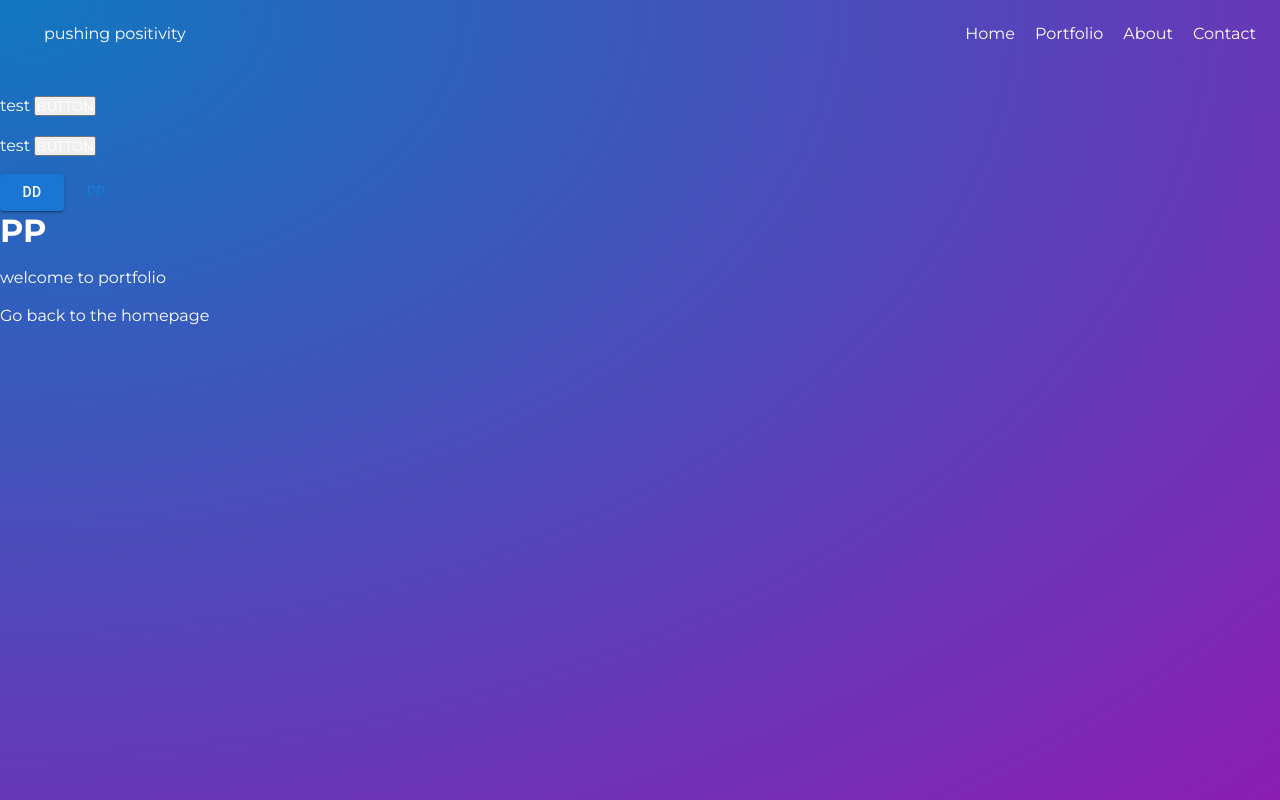
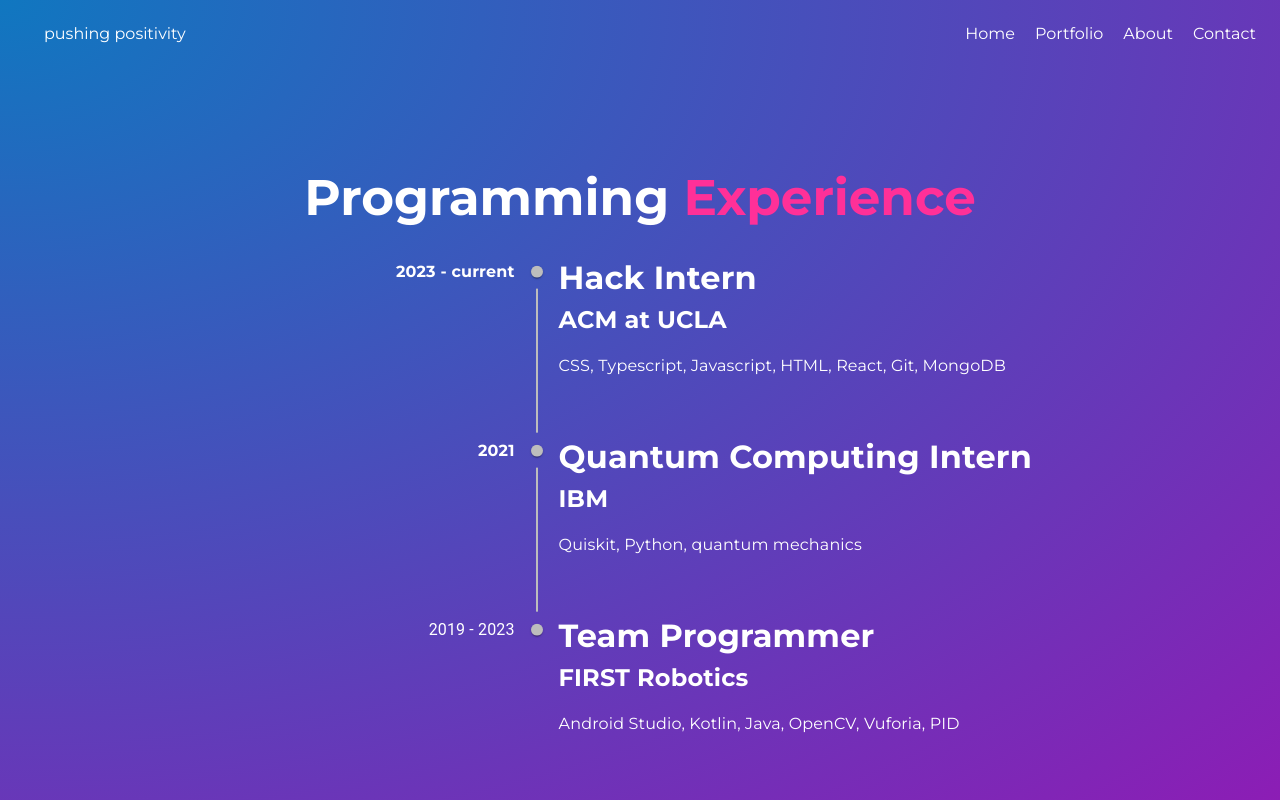
Before and after one commit to maxywaxyy/personal-website, a Gatsby site: page /portfolio in a window 1280 px wide. Built offline with nearby package versions, Linux system fonts and the light colour scheme; Gatsby itself is replaced by a stand-in of ours.

Commit message:
updated and styled portfolio page

```diff
--- a/package.json
+++ b/package.json
@@ -7,6 +7,7 @@
   "dependencies": {
     "@emotion/react": "^11.11.3",
     "@emotion/styled": "^11.11.0",
+    "@mui/lab": "^5.0.0-alpha.159",
     "@mui/material": "^5.15.3",
     "gatsby": "^5.13.0",
     "gatsby-plugin-image": "^3.13.0",
--- /dev/null
+++ b/src/components/portfolioComp.js
@@ -0,0 +1,37 @@
+import * as React from 'react';
+import Grow from '@mui/material/Grow';
+
+import Timeline from '@mui/lab/Timeline';
+import TimelineItem from '@mui/lab/TimelineItem';
+import TimelineSeparator from '@mui/lab/TimelineSeparator';
+import TimelineConnector from '@mui/lab/TimelineConnector';
+import TimelineContent from '@mui/lab/TimelineContent';
+import TimelineDot from '@mui/lab/TimelineDot';
+import TimelineOppositeContent, {
+  timelineOppositeContentClasses,
+} from '@mui/lab/TimelineOppositeContent';
+
+export default function PortfolioComp(entry) {
+  return (
+        <Grow
+            in='true'
+            style={{ transformOrigin: '0 0 0' }}
+            {...('true' ? { timeout: entry.grow } : {})}
+        >
+            <TimelineItem>
+            <TimelineOppositeContent >
+              <b>{entry.year}</b>
+            </TimelineOppositeContent>
+                  <TimelineSeparator>
+                  <TimelineDot />
+                  <TimelineConnector sx={{ py: 9}}/>
+                  </TimelineSeparator>
+            <TimelineContent sx={{ py: 0, px: 2 }}>
+              <h1>{entry.title}</h1>
+              <h2>{entry.org}</h2>
+              <p>{entry.descr}</p>
+            </TimelineContent>
+          </TimelineItem>
+        </Grow>
+  );
+}
--- a/src/pages/about.js
+++ b/src/pages/about.js
@@ -15,8 +15,6 @@ import kfc from '../images/kfcPhoto.jpg'
 import music from '../images/musicPhoto.jpg'
 import robotics from '../images/roboticsPhoto.jpg'
 import ucla from '../images/uclaPhoto.jpg'
-
-
 
 const entry = [
     {image: soccer, title: 'Soccer', descr: '2021: Adidas ID Camp Prep', grow: 1000},
--- a/src/pages/contact.js
+++ b/src/pages/contact.js
@@ -12,7 +12,7 @@ import linkedin from '../images/linkedin.png'
 const Contact = () => (
   <Layout>
     <div className={styles.all}>
-        <h1 className={styles.h1}>Let's Connect!</h1>
+        <h1 className={styles.h1}>Let's <b className={styles.connect}>Connect!</b></h1>
 
     <boxes className={styles.boxes}>
     <Grow
@@ -37,7 +37,7 @@ const Contact = () => (
     <Grow
       in='true'
       style={{ transformOrigin: '0 0 0' }}
-      {...('true' ? { timeout: 2000 } : {})}
+      {...('true' ? { timeout: 1500 } : {})}
     >
       <box2 className={styles.box2}>
         <h3 className={styles.h3}>Message</h3>
--- a/src/pages/portfolio.js
+++ b/src/pages/portfolio.js
@@ -1,22 +1,76 @@
 import * as React from "react"
-import { Link } from "gatsby"
+import PortfolioComp from "../components/portfolioComp"
 
 import Layout from "../components/layout"
 import Seo from "../components/seo"
+import * as styles from '../styles/portfolio.module.css'
 
-import Button from '@mui/material/Button';
+import Timeline from '@mui/lab/Timeline';
+import TimelineItem from '@mui/lab/TimelineItem';
+import TimelineSeparator from '@mui/lab/TimelineSeparator';
+import TimelineConnector from '@mui/lab/TimelineConnector';
+import TimelineContent from '@mui/lab/TimelineContent';
+import TimelineDot from '@mui/lab/TimelineDot';
+import TimelineOppositeContent, {
+  timelineOppositeContentClasses,
+} from '@mui/lab/TimelineOppositeContent';
+
+import Grow from '@mui/material/Grow';
+
+const entry = [
+  {year: '2023 - current', title: 'Hack Intern', org: 'ACM at UCLA', descr: 'CSS, Typescript, Javascript, HTML, React, Git, MongoDB', grow: 2000},
+  {year: '2021', title: 'Quantum Computing Intern', org: 'IBM', descr: 'Quiskit, Python, quantum mechanics', grow: 1500},
+];
 
 const Portfolio = () => (
   <Layout>
+    <div className={styles.all}>
+      <h1 className={styles.h1}>Programming <b className={styles.experience}>Experience</b></h1>
 
-    <p>test <button size="small">BUTTON</button></p>
-    <p>test <button variant='contained'>BUTTON</button></p>
-    <Button variant="contained">dd</Button>
-    <Button>PP</Button>
+        <Timeline
+          sx={{
+            [`& .${timelineOppositeContentClasses.root}`]: {
+              flex: 0.7,
+            },
+          }}
+        >
+        <div className={styles.timeline}>
 
-    <h1>PP</h1>
-    <p>welcome to portfolio</p>
-    <Link to="/">Go back to the homepage</Link>
+        {entry.map((entry) =>
+          <PortfolioComp
+              year={entry.year}
+              title={entry.title}
+              org={entry.org}
+              descr={entry.descr}
+              grow={entry.grow}
+          />
+        )}
+
+        <Grow
+            in='true'
+            style={{ transformOrigin: '0 0 0' }}
+            {...('true' ? { timeout: 1000 } : {})}
+        >
+          <TimelineItem>
+            <TimelineOppositeContent>
+              2019 - 2023
+            </TimelineOppositeContent>
+                  <TimelineSeparator>
+                  <TimelineDot />
+                  </TimelineSeparator>
+
+            <TimelineContent sx={{ py: 0, px: 2 }}>
+              <h1>Team Programmer</h1>
+              <h2>FIRST Robotics</h2>
+              <p>Android Studio, Kotlin, Java, OpenCV, Vuforia, PID</p>
+            </TimelineContent>
+          </TimelineItem>
+        </Grow>
+
+          </div>
+        </Timeline>
+
+    </div>
   </Layout>
 )
 
--- a/src/styles/about.module.css
+++ b/src/styles/about.module.css
@@ -3,11 +3,6 @@
     text-align: center;
     margin: auto;
     width: 80%;
-    /* to visualize box:
-        border-width: 5px;
-        border-style: solid;
-        border-color: rgb(255, 48, 152);
-    */
 }
 
 .h1{
--- a/src/styles/contact.module.css
+++ b/src/styles/contact.module.css
@@ -1,6 +1,6 @@
 .all{
     text-align: center;
-    transform: translateY(20%);
+    transform: translateY(15%);
 }
 
 .boxes {
@@ -12,6 +12,10 @@
 .h1 {
     font-size: 50px;
     margin-bottom: 20px;
+}
+
+.connect{
+    color: rgb(255, 48, 152);
 }
 
 /* left side */
@@ -74,7 +78,7 @@
 
 .buttons {
     background-color:rgb(195, 145, 236);
-    border-radius: 100px;
+    border-radius: 10px;
     border-width: 3px;
     border-color: rgba(165, 62, 255, 0.647);
 
@@ -82,7 +86,7 @@
     margin-bottom: 20px;
     padding: 10px;
 
-    font-size: 20px;
+    font-size: 15px;
     font-weight: 900;
 }
 
--- /dev/null
+++ b/src/styles/portfolio.module.css
@@ -0,0 +1,19 @@
+.all {
+    text-align: center;
+    margin: auto;
+    transform: translateY(15%);
+}
+
+.h1 {
+    font-size: 50px;
+    margin-top: 0px;
+    margin-bottom: 20px;
+}
+
+.experience {
+    color: rgb(255, 48, 152);
+}
+
+.timeline {
+    font-size: 90px;
+}
```
Also changed, not shown: 1 other file.
